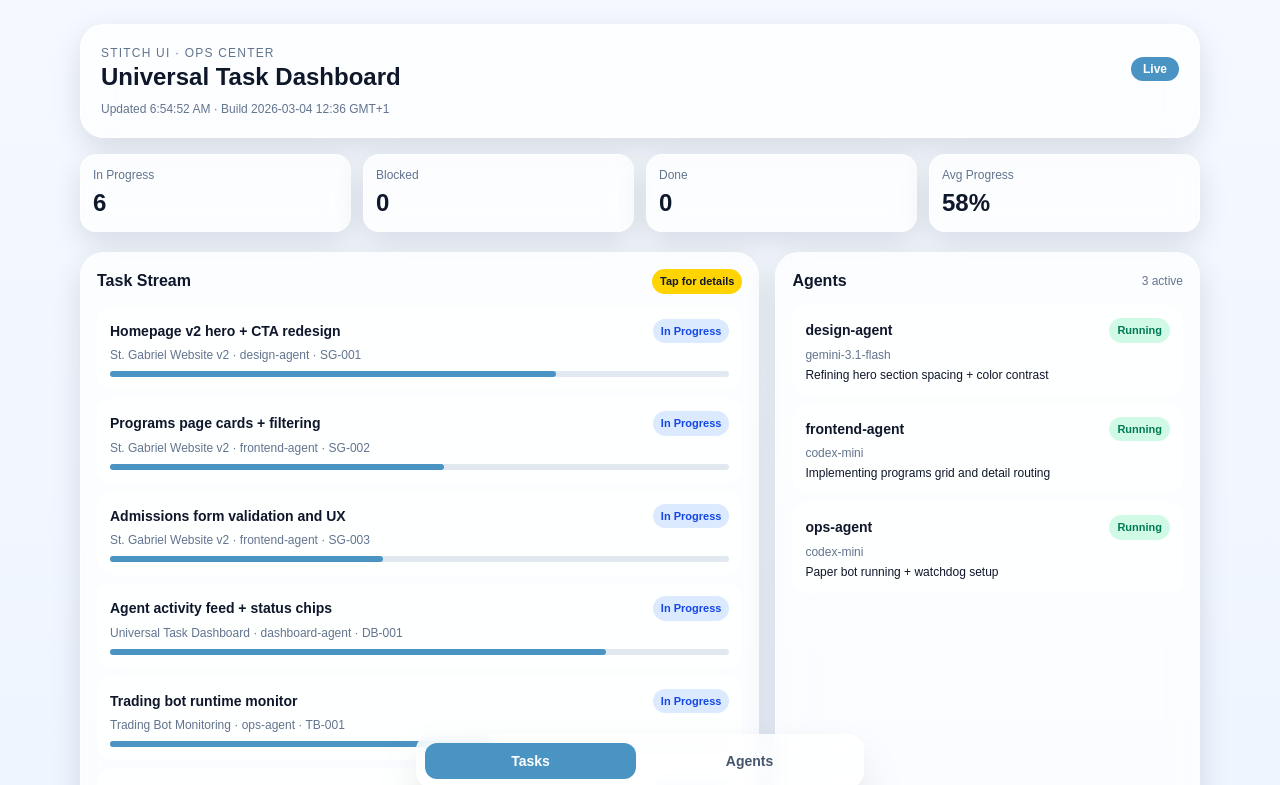
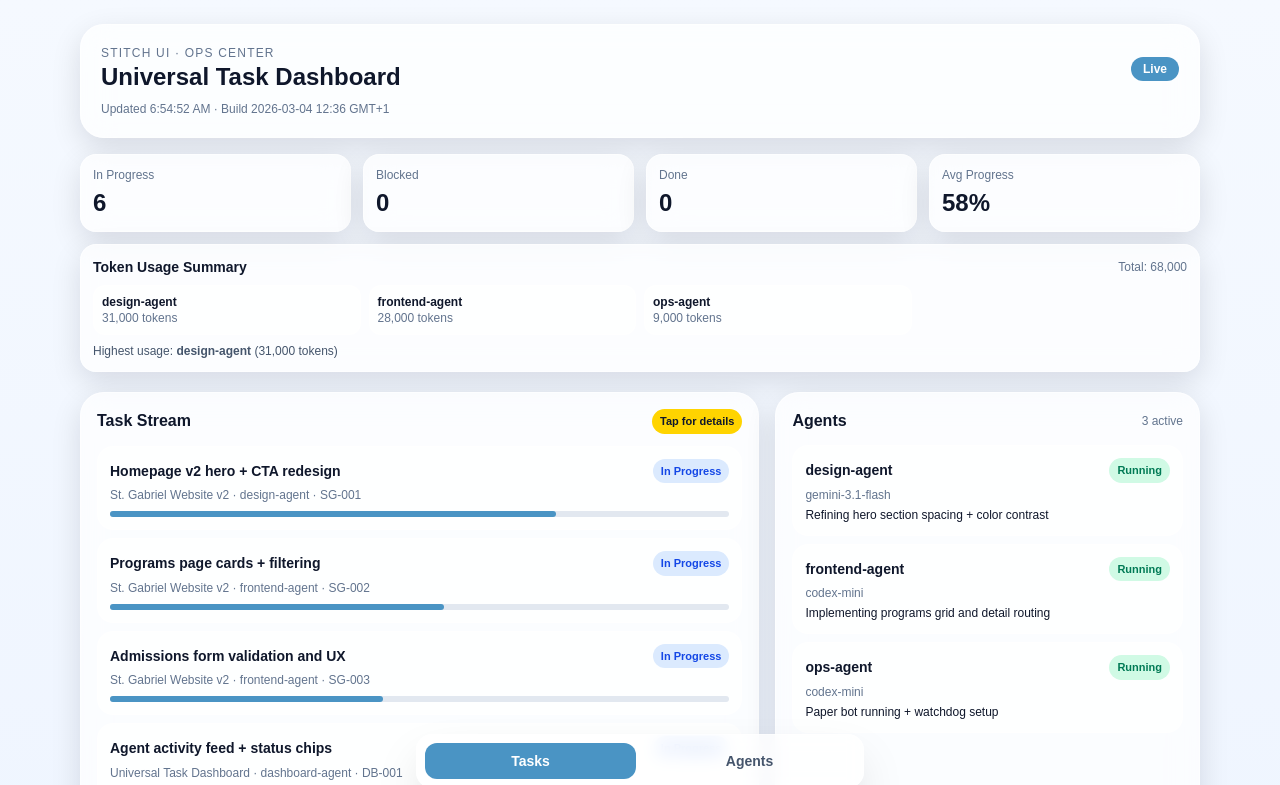
Before and after one commit to ZZYXX-CC/task-dashboard, a Next.js app: page / in a window 1280 px wide. Shown: the top 785 px of the page. Built offline with nearby package versions, Linux system fonts and the light colour scheme; no server answers.

Commit message:
Add per-agent token usage summary panel

```diff
--- a/src/app/page.tsx
+++ b/src/app/page.tsx
@@ -31,6 +31,21 @@ export default function Home() {
     return { inProgress, blocked, done, avg };
   }, [tasks]);
 
+  const tokenStats = useMemo(() => {
+    const parseTokens = (v: string) => {
+      const m = v.trim().toLowerCase();
+      if (m.endsWith("k")) return Math.round(parseFloat(m) * 1000);
+      if (m.endsWith("m")) return Math.round(parseFloat(m) * 1000000);
+      const n = Number(m.replace(/,/g, ""));
+      return Number.isFinite(n) ? n : 0;
+    };
+
+    const perAgent = agents.map((a) => ({ name: a.name, tokens: parseTokens(a.tokensUsed) }));
+    const total = perAgent.reduce((acc, a) => acc + a.tokens, 0);
+    const top = [...perAgent].sort((a, b) => b.tokens - a.tokens)[0];
+    return { perAgent, total, top };
+  }, [agents]);
+
   return (
     <main className="min-h-screen bg-gradient-to-b from-[#f5f9ff] to-[#edf4ff] text-slate-900 dark:from-[#0a1428] dark:to-[#050b18] dark:text-slate-100">
       <div className="mx-auto max-w-6xl px-4 pb-28 pt-6">
@@ -50,6 +65,26 @@ export default function Home() {
           <Metric label="Blocked" value={stats.blocked} tone="red" />
           <Metric label="Done" value={stats.done} tone="green" />
           <Metric label="Avg Progress" value={`${stats.avg}%`} tone="amber" />
+        </section>
+
+        <section className="mt-3 glass rounded-2xl border border-white/40 p-3">
+          <div className="mb-2 flex items-center justify-between">
+            <h3 className="text-sm font-bold">Token Usage Summary</h3>
+            <span className="text-xs text-slate-500 dark:text-slate-400">Total: {tokenStats.total.toLocaleString()}</span>
+          </div>
+          <div className="grid gap-2 sm:grid-cols-2 lg:grid-cols-4">
+            {tokenStats.perAgent.map((x) => (
+              <div key={x.name} className="rounded-xl border border-white/40 bg-white/70 p-2 text-xs dark:bg-slate-900/40">
+                <p className="font-semibold">{x.name}</p>
+                <p className="text-slate-500 dark:text-slate-400">{x.tokens.toLocaleString()} tokens</p>
+              </div>
+            ))}
+          </div>
+          {tokenStats.top ? (
+            <p className="mt-2 text-xs text-slate-600 dark:text-slate-300">
+              Highest usage: <b>{tokenStats.top.name}</b> ({tokenStats.top.tokens.toLocaleString()} tokens)
+            </p>
+          ) : null}
         </section>
 
         <section className="mt-5 grid gap-4 lg:grid-cols-[1.6fr_1fr]">
```
